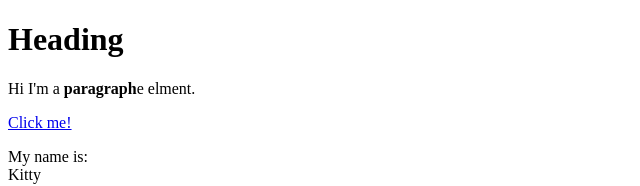
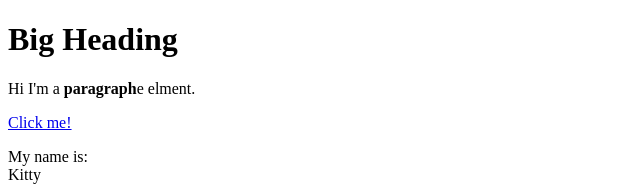
Before and after one commit to FoxMayhem/movie-character, a plain HTML site: page Test.html in a window 1280 px wide. Shown: the top 186 px of the page, without its empty margins (0-640 px from the left). Drawn offline with Linux system fonts and the light colour scheme.

Commit message:
Added Big to "heading"

```diff
--- a/Test.html
+++ b/Test.html
@@ -4,7 +4,7 @@
         <title>Test page</title>
     </head>
     <body>
-    <h1>Heading</h1>
+    <h1> Big Heading</h1>
     <p>Hi I'm a <b>paragraph</b>e elment.</p>
     <a href="https://google.com" target="_blank" title="let's go to google">Click me!</a>
     <p>My name is:<br>
```
